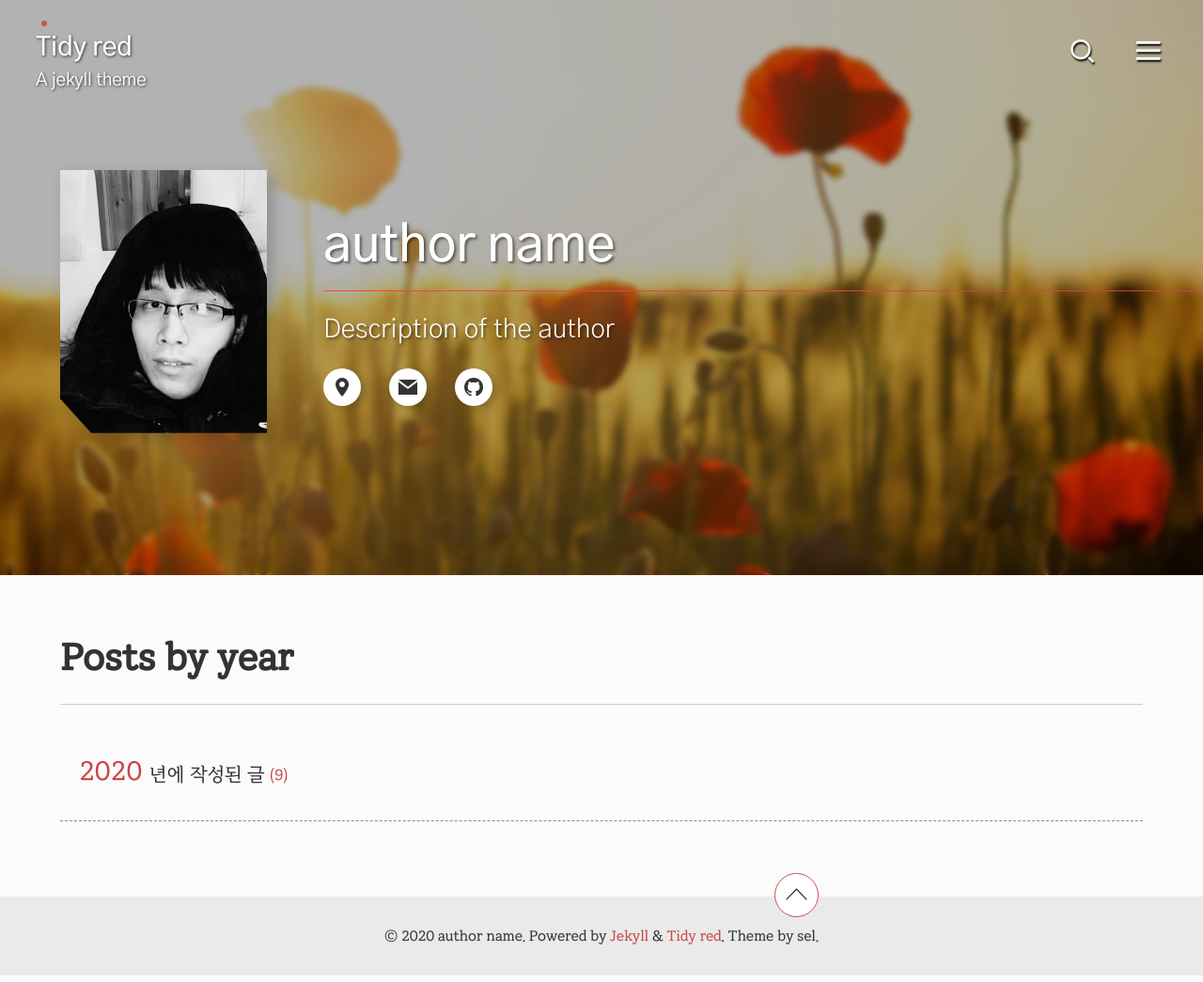
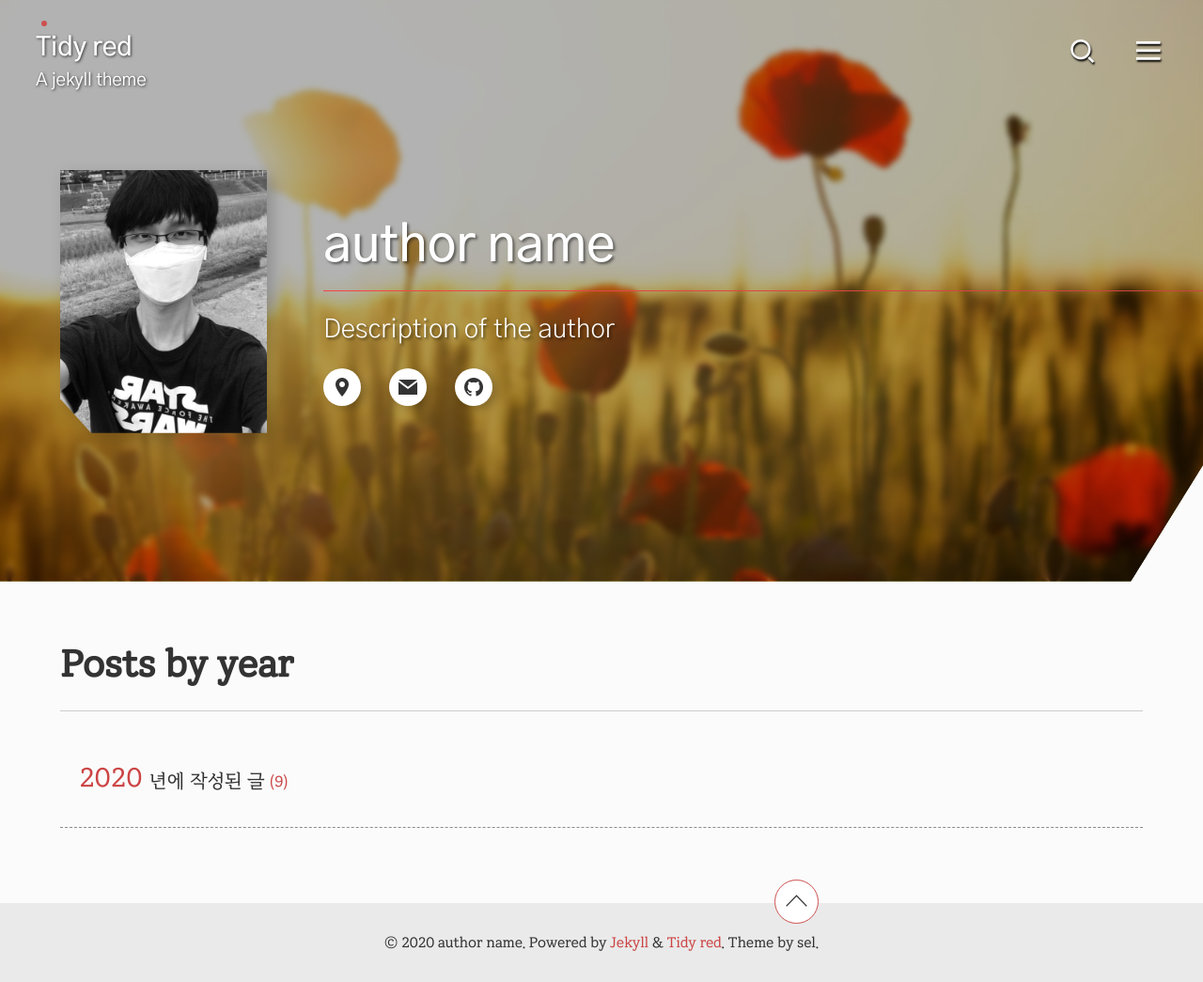
Before and after one commit to selosele/jekyll-theme-tidyred, a Jekyll site: the page built from posts-by-year.html, in a window 1280 px wide. Shown: the whole page at 94% size. Built offline with Jekyll 4.4.1, drawn with Linux system fonts in a browser that asks for light colours.

Commit message:
레이아웃 HTML/CSS 수정

```diff
--- a/_includes/archive-single.html
+++ b/_includes/archive-single.html
@@ -18,7 +18,7 @@
     <div aria-hidden="true" class="archive__item-thumb" style="background-image: url({{ post.header.overlay_image }});"></div>
     {% endif %}
     {% endif %}
-    <p itemprop="description" id="desc-{{ postUrl_r }}" class="archive__item-content{% if site.theme_type == 'type2' and post.first_letter != false %} has-first-letter{% endif %}">{{ post.content | markdownify | strip_html | truncate: 200 }}</p>
+    <p itemprop="description" id="desc-{{ postUrl_r }}" class="archive__item-content{% if post.first_letter != false %} has-first-letter{% endif %}">{{ post.content | markdownify | strip_html | truncate: 200 }}</p>
     <div class="archive__item__info-item-wrapper">
       {% if post.date %}
       <span class="archive__item__info-item archive__item__info-item--date"><span class="visually-hidden">{{ site.data.ui-text[site.locale].date_label }}</span> <time datetime="{{ post.date | date_to_xmlschema }}">{{ post.date | date: "%Y년 %m월 %d일" }}</time></span>
--- a/_sass/tidy-red/_masthead.scss
+++ b/_sass/tidy-red/_masthead.scss
@@ -158,7 +158,9 @@
          li {
             width: 2rem;
             height: 2rem;
-            margin: 1rem 1rem 0 1rem;
+            margin-top: 1rem;
+            margin-right: 1rem;
+            margin-left: 1rem;
             border-radius: 50%;
             background-color: $grey12;
             box-shadow: rgba(0,0,0,0.2) 0.25rem 0.15rem 0.5rem;
@@ -289,7 +291,8 @@
          }
       }
 
-      &.layout--home {
+      &.layout--home,
+      &.layout--page {
          .masthead {
             @media (min-width: $min-small-width) {
                -webkit-clip-path: polygon(0 0, 100% 0, 100% 80%, 94% 100%, 0 100%, 0% 50%);
```
Also changed, not shown: assets/images/avatar.jpg, assets/images/post/example-post08_img01.jpg, assets/images/post/example-post08_img02.jpg.
